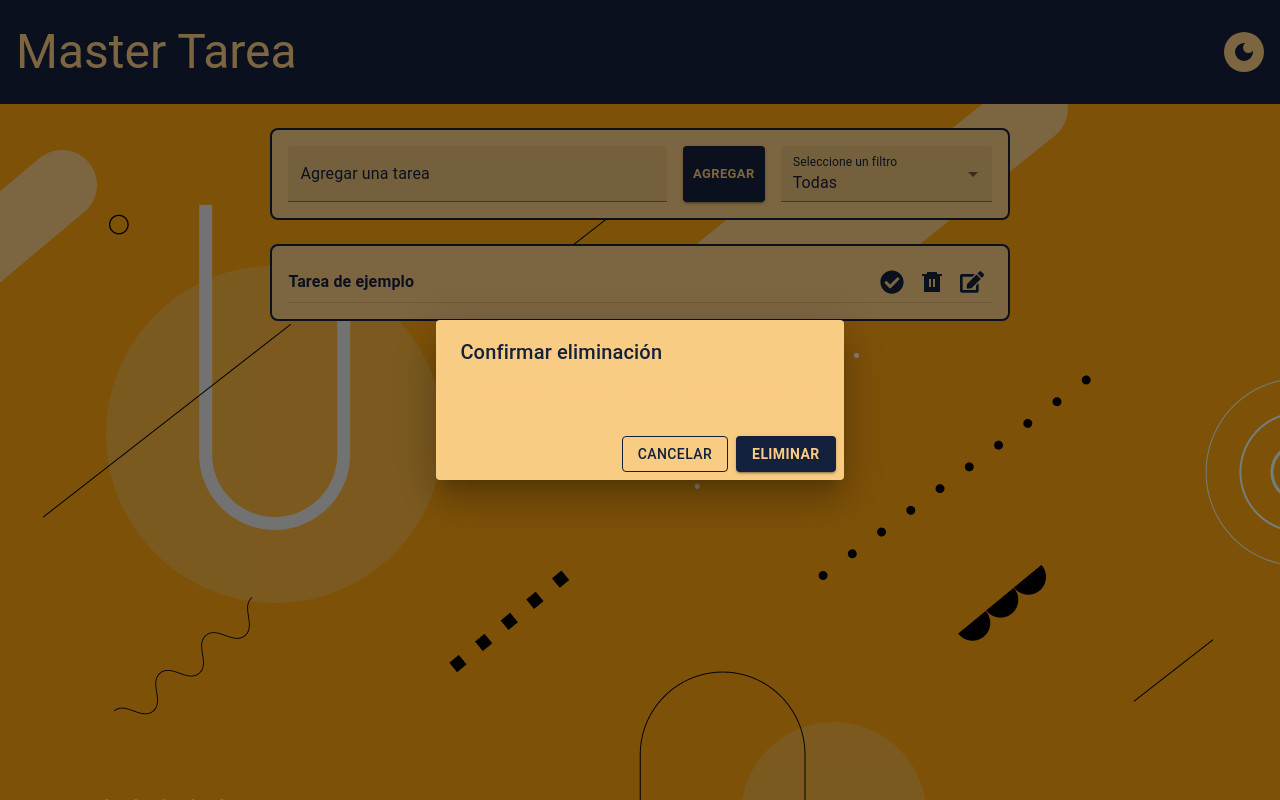
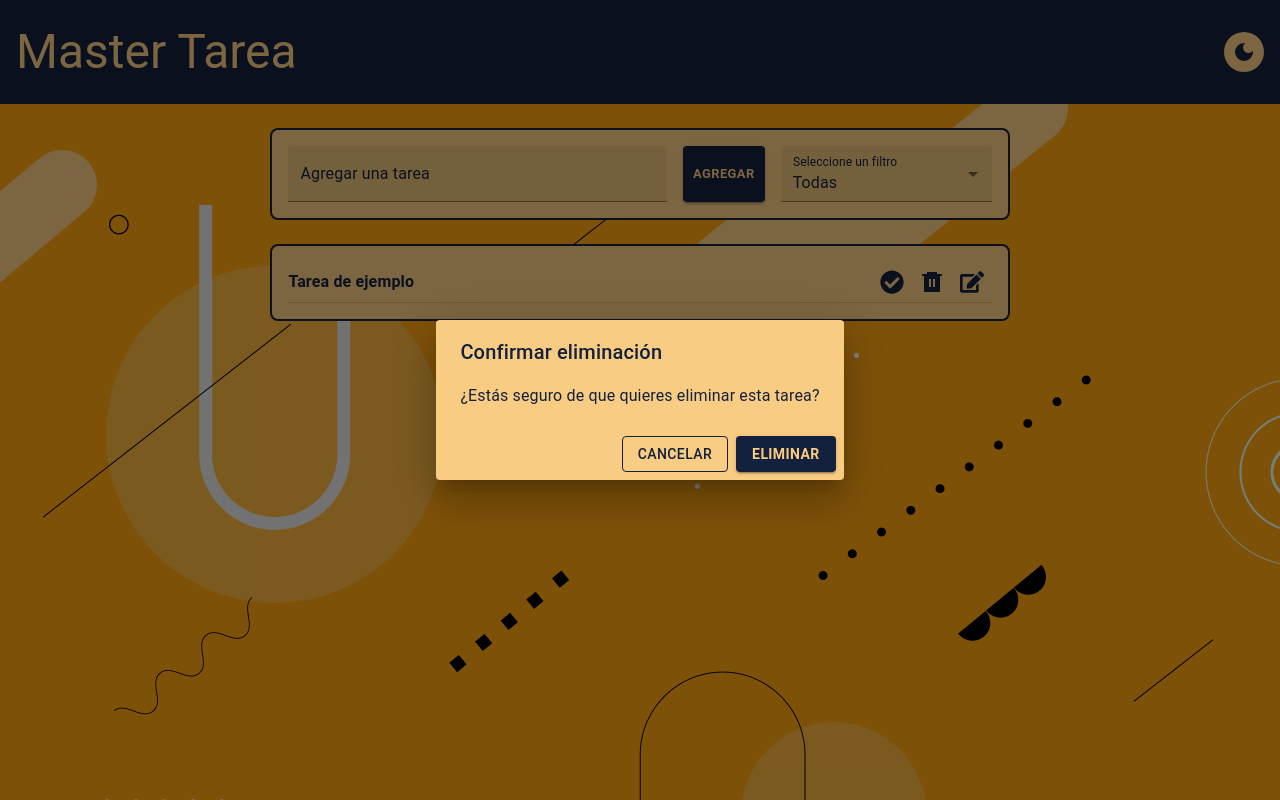
Before and after one commit to AnaliaAldete/proyecto-lista, a React (Vite) app: page / in a window 1280 px wide. Both pictures are taken after a click on the button 931 px from the left and 282 px from the top of the page. Built offline with nearby package versions, Linux system fonts and the light colour scheme.

Commit message:
arreglos finales

```diff
--- a/src/componentes/Tarea.jsx
+++ b/src/componentes/Tarea.jsx
@@ -119,7 +119,10 @@ export const Tarea = ({
 					{"Confirmar eliminación"}
 				</DialogTitle>
 				<DialogContent>
-					<DialogContentText id="alert-dialog-description">
+					<DialogContentText
+						id="alert-dialog-description"
+						color={theme.palette.primary.main}
+					>
 						¿Estás seguro de que quieres eliminar esta tarea?
 					</DialogContentText>
 				</DialogContent>
```
